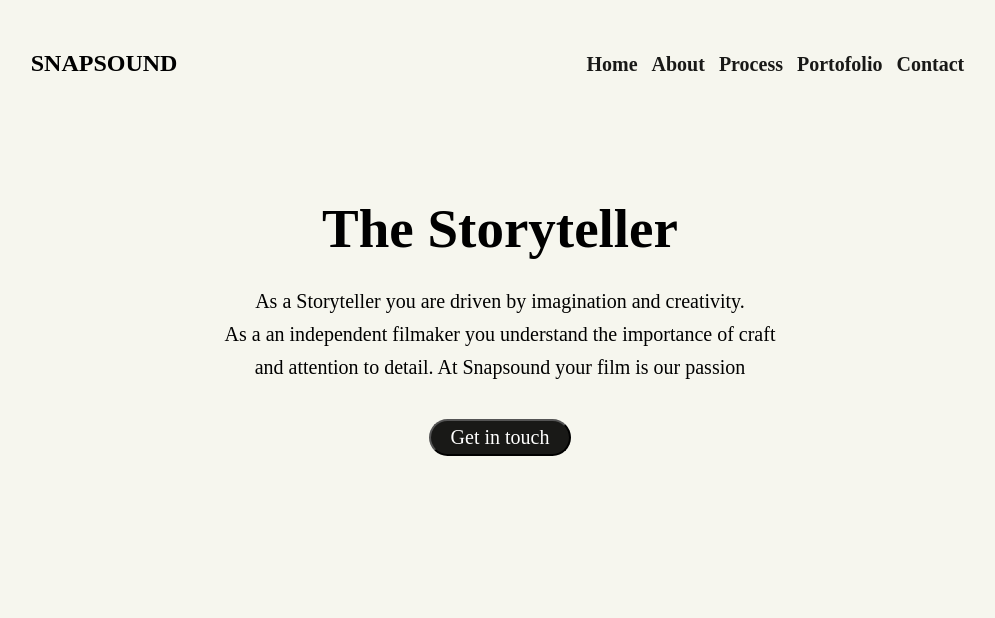
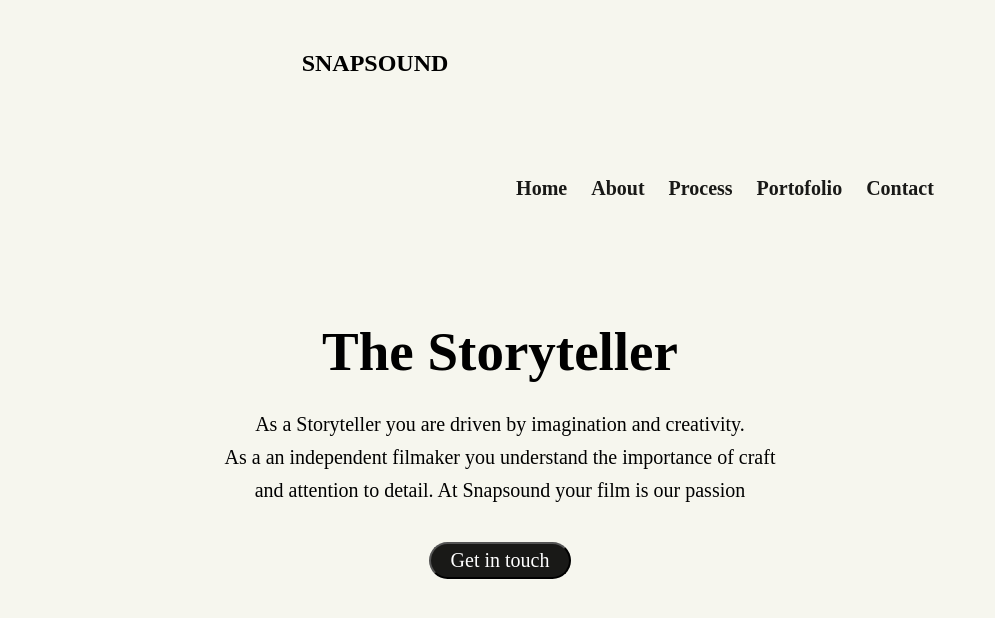
Before and after one commit to VsalCode/fgo24-css-implementation, a website: page index.html in a window 1280 px wide. Shown: the whole page, without its empty margins (140-1135 px from the left). Drawn offline with Linux system fonts and the light colour scheme; a web font is replaced by a local one.

Commit message:
style: fix navbar margin

```diff
--- a/index.html
+++ b/index.html
@@ -13,7 +13,7 @@
     <div id="container">
       <nav>
         <span class="kiri">
-          <h1><b>SNAP</b>SOUND</h1>
+          <h1><span class="bold">SNAP</span>SOUND</h1>
         </span>
         <span class="kanan">
           <a href="#">Home</a>
--- a/style.css
+++ b/style.css
@@ -17,19 +17,23 @@ nav>span{
 }
 
 .kanan{
-  padding-left: 200px;
+  padding-left: 450px;
 }
 
 .kiri{
-  padding-right: 200px;
+  padding-right: 250px;
 }
 
 span>a{
   color: #191917;
   text-decoration: none;
-  padding: 0 5px;
+  padding: 0 10px;
   font-size: 20px;
   font-weight: 700;
+}
+
+.bold{
+  font-weight: bolder;
 }
 
 /* --------------------------------------------------------------- */
```
Also changed, not shown: image.png.
